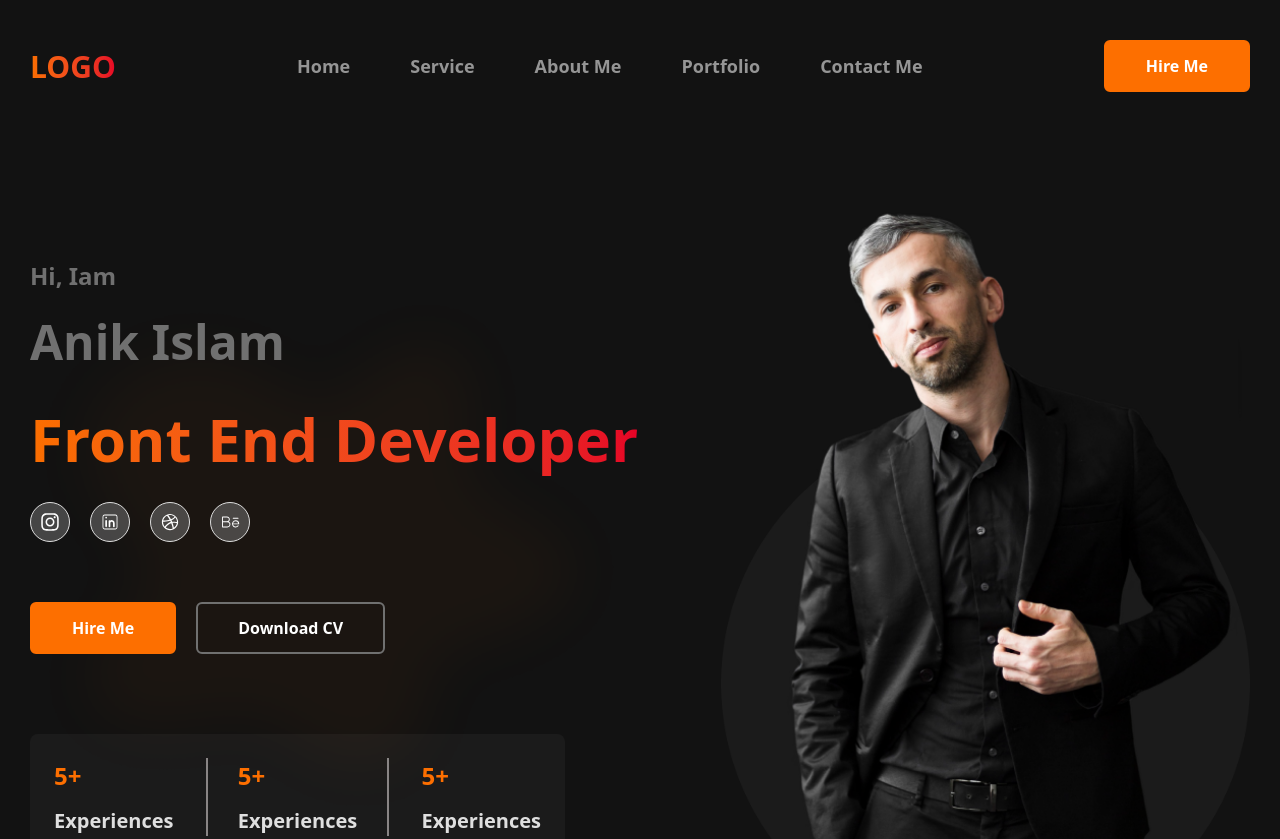
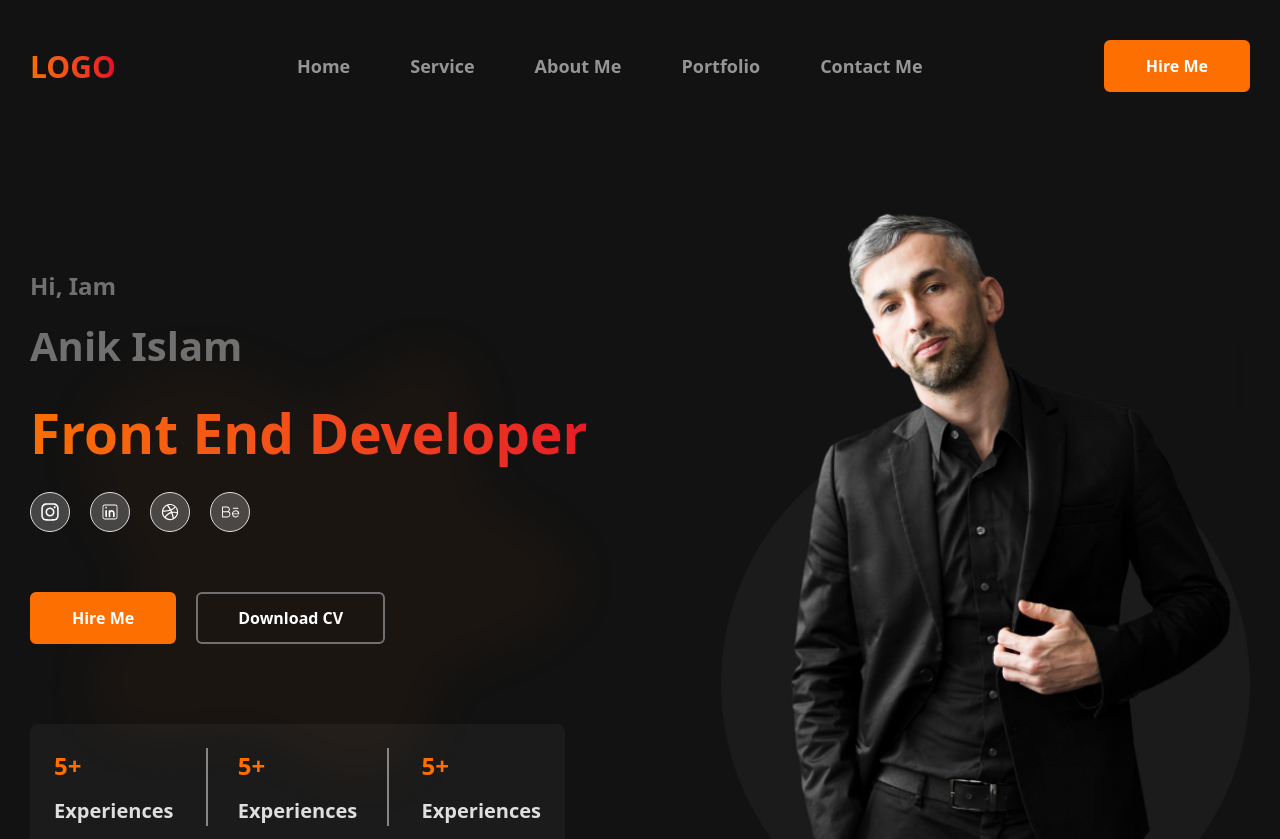
Before and after one commit to Roni006/personal-portfolio, a Next.js app: page / in a window 1280 px wide. Shown: the top 839 px of the page. Built offline with nearby package versions, Linux system fonts and the light colour scheme.

Commit message:
fix line broeken prblm in banner/hero components

```diff
--- a/src/Components/Banner.jsx
+++ b/src/Components/Banner.jsx
@@ -24,7 +24,7 @@ const Banner = () => {
               </div>
               <span className="intro">Hi, Iam</span>
               <h6 className="name pt-3">Anik Islam</h6>
-              <h1 className="font-bold tracking-[3%] bg-linear-to-r from-[#FA6E00] to-[#E60026] bg-clip-text text-transparent text-[60px] pt-4 pb-4.5 ">
+              <h1 className="font-bold tracking-[3%] bg-linear-to-r from-[#FA6E00] to-[#E60026] bg-clip-text text-transparent text-[55px] pt-4 pb-4.5 ">
                 Front End Developer
               </h1>
 
--- a/src/app/globals.css
+++ b/src/app/globals.css
@@ -27,6 +27,6 @@ body {
 .name{
   color:var(--banner-intro);
   font-weight: bold;
-  font-size: 48px;
+  font-size: 40px;
   letter-spacing: 3%;
 }
```
